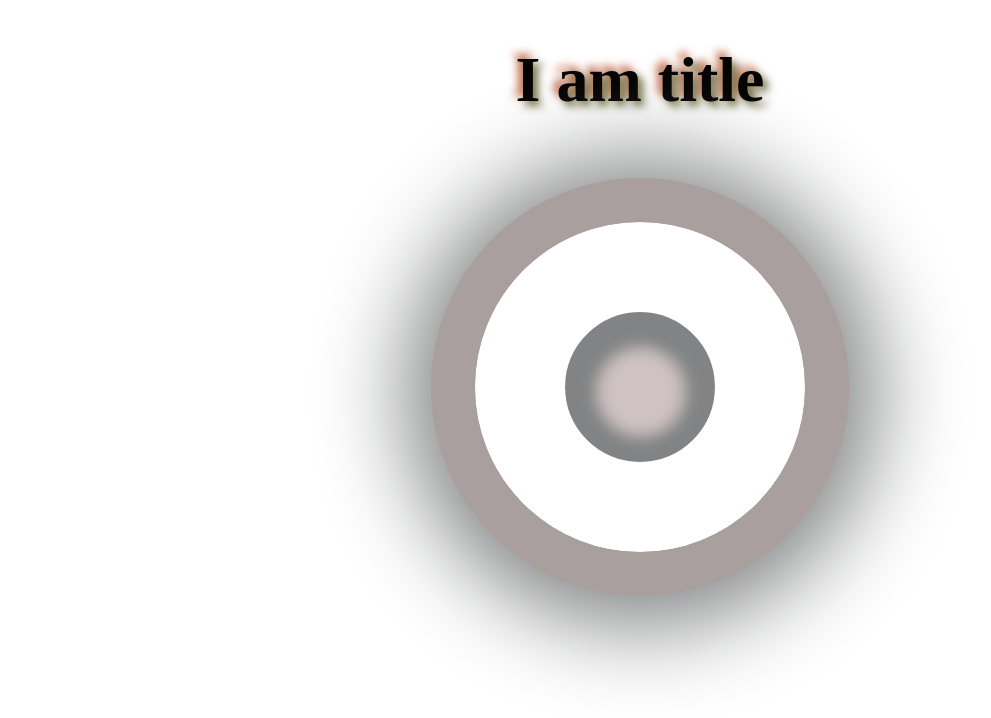
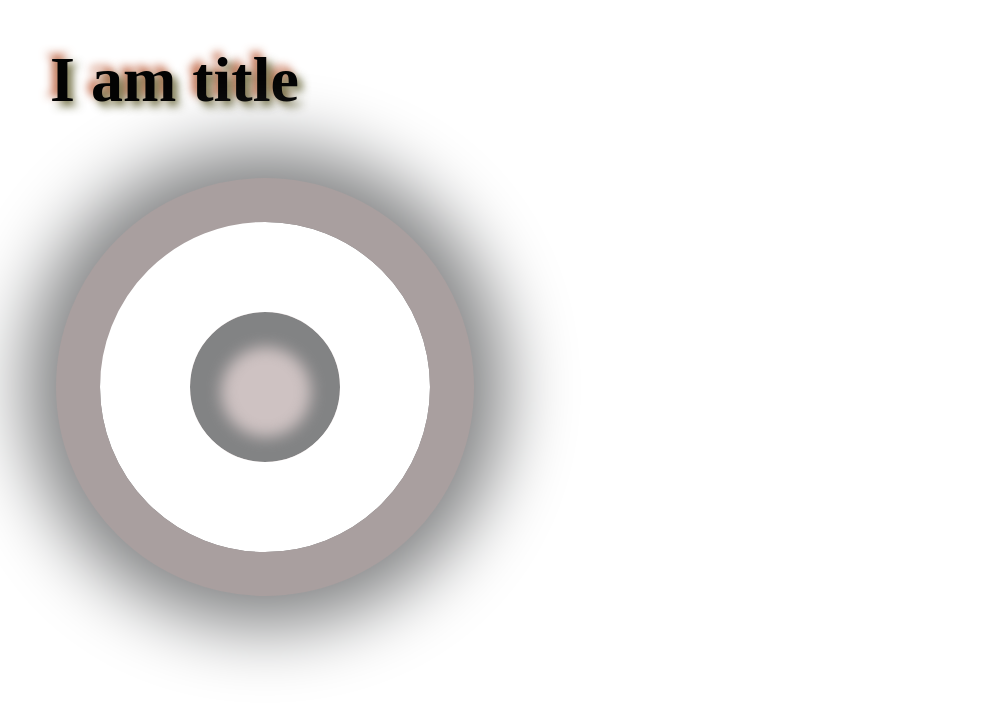
Before and after one commit to TrandafilTatiana/Tekwill_FE_gr14, a plain HTML site: page title11.html in a window 1280 px wide. Shown: the whole page, without its empty margins (0-991 px from the left). Drawn offline with Linux system fonts and the light colour scheme.

Commit message:
lesson11 changes

```diff
--- a/assets/styles11.css
+++ b/assets/styles11.css
@@ -1,16 +1,18 @@
 body {
   display: flex;
-  align-items: center;
+
   flex-direction: column;
   height: 10vh;
   margin: 0;
 }
 h1 {
-  text-align: center;
+  text-align: left;
   font-size: 64px;
   color: #030303;
-  text-shadow: 5px 5px 9px rgba(94, 93, 44, 0.9), -5px -5px 9px rgba(192, 96, 61, 0.9);;
+  text-shadow: 5px 5px 9px rgba(94, 93, 44, 0.9),
+    -5px -5px 9px rgba(192, 96, 61, 0.9);
   margin-bottom: 105px;
+  margin-left: 50px;
 }
 div.content {
   width: 150px;
@@ -22,12 +24,15 @@ div.content {
   outline-style: solid;
   outline-color: rgb(169, 159, 159);
   outline-width: 44px;
-  justify-content: center;
-  align-items: center;
+  /*justify-content: center;
+  align-items: center;*/
   color: white;
   box-shadow: 1px 5px 15px 30px rgb(130, 131, 132) inset;
 }
 div.container {
-  box-shadow: 1px 5px 90px 70px rgb(130, 131, 132);
+  width: 300px;
+  height: 300px;
+  box-shadow: 15px 15px 70px 90px rgb(130, 131, 132);
   border-radius: 50%;
+  margin-left: 100px;
 }
```
